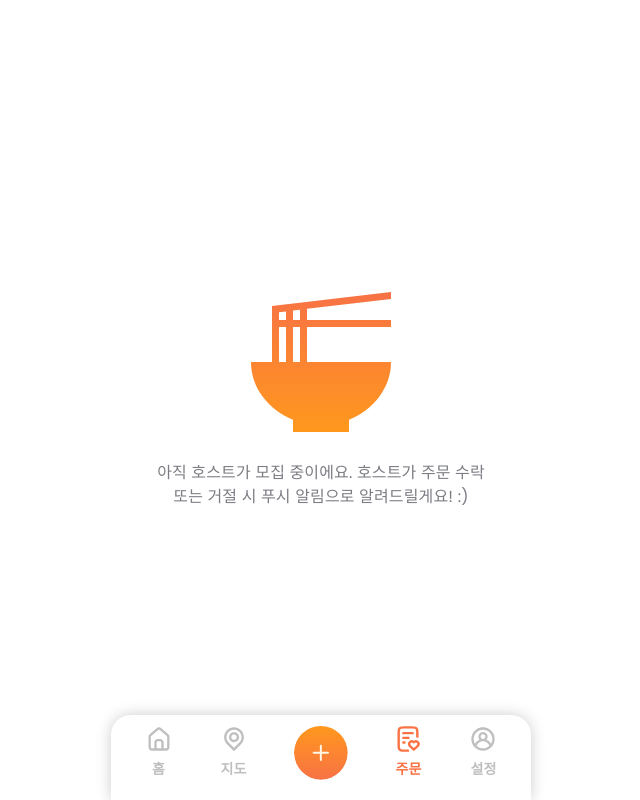
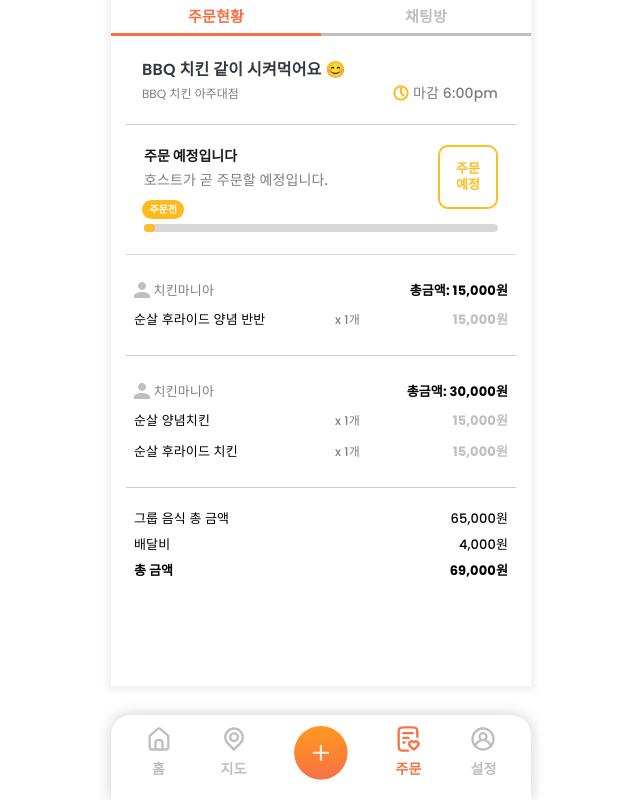
Before and after one commit to nayong2021/delivery_together-FE, a React (Create React App) app in the folder betweenus/: page /state in a window 1280 px wide. Shown: the whole page, without its empty margins (319-959 px from the left). Built offline with nearby package versions, Linux system fonts and the light colour scheme.

Commit message:
feat: Add Guest & Host Before Order html, css

```diff
--- a/betweenus/src/assets/css/common.css
+++ b/betweenus/src/assets/css/common.css
@@ -1668,6 +1668,7 @@
   border-radius: 4px;
   box-sizing: border-box;
   background: #febd22;
+  width: 3%;
 }
 .progress-group .bubble {
   display: inline-flex;
--- a/betweenus/src/components/OrderState/GuestBeforeOrder.js
+++ b/betweenus/src/components/OrderState/GuestBeforeOrder.js
@@ -0,0 +1,117 @@
+import * as React from "react";
+import "../../assets/css/common.css";
+import { ReactComponent as Clock } from "../../assets/img/ico_clock1.svg";
+import { ReactComponent as User } from "../../assets/img/ico_user1.svg";
+
+const GuestBeforeOrder = () => {
+  return (
+    <div className="GuestBeforeOrder">
+      <header className="header">
+        <div className="tab-menu">
+          <a href="state.html" className="active">
+            주문현황
+          </a>
+          <a href="chat.html">채팅방</a>
+        </div>
+      </header>
+
+      <section className="state">
+        <div className="wrap">
+          <div className="item-info">
+            <div className="tit">BBQ 치킨 같이 시켜먹어요 😊</div>
+            <div className="group">
+              <div className="place">BBQ 치킨 아주대점</div>
+              <div className="time">
+                <Clock />
+                &nbsp;마감 6:00pm
+              </div>
+            </div>
+          </div>
+
+          <div className="delivery-state">
+            <div className="message">주문 예정입니다</div>
+            <div className="time">호스트가 곧 주문할 예정입니다.</div>
+            <div className="timer">
+              주문 <br />
+              예정
+            </div>
+            <div className="progress-group">
+              <div className="bg">
+                <div className="current">
+                  <span className="bubble bubble-v1">주문전</span>
+                </div>
+              </div>
+            </div>
+          </div>
+
+          <ol className="list-cart">
+            <li>
+              <div className="order-info">
+                <div className="user">
+                  <User />
+                  &nbsp;치킨마니아
+                </div>
+                <div className="total-price">총금액: 15,000원</div>
+              </div>
+
+              <div className="menu-group">
+                <div className="menu">
+                  <div className="tit">순살 후라이드 양념 반반</div>
+                  <div className="num">x 1개</div>
+                  <div className="price">15,000원</div>
+                </div>
+              </div>
+            </li>
+
+            <li>
+              <div className="order-info">
+                <div className="user">
+                  <User />
+                  &nbsp;치킨마니아
+                </div>
+                <div className="total-price">총금액: 30,000원</div>
+              </div>
+
+              <div className="menu-group">
+                <div className="menu">
+                  <div className="tit">순살 양념치킨</div>
+                  <div className="num">x 1개</div>
+                  <div className="price">15,000원</div>
+                </div>
+
+                <div className="menu">
+                  <div className="tit">순살 후라이드 치킨</div>
+                  <div className="num">x 1개</div>
+                  <div className="price">15,000원</div>
+                </div>
+              </div>
+            </li>
+          </ol>
+
+          <ol className="order-result">
+            <li>
+              <div className="tit">그룹 음식 총 금액</div>
+              <div className="txt">65,000원</div>
+            </li>
+
+            <li>
+              <div className="tit">배달비</div>
+              <div className="txt">4,000원</div>
+            </li>
+
+            <li>
+              <div className="tit">
+                <strong>총 금액</strong>
+              </div>
+              <div className="txt">
+                <strong>69,000원</strong>
+              </div>
+            </li>
+          </ol>
+        </div>
+      </section>
+    </div>
+  );
+};
+
+export default GuestBeforeOrder;
--- a/betweenus/src/components/OrderState/HostBeforeOrder.js
+++ b/betweenus/src/components/OrderState/HostBeforeOrder.js
@@ -1,9 +1,118 @@
 import * as React from "react";
 import "../../assets/css/common.css";
-import { ReactComponent as User1 } from "../../assets/img/ico_user1.svg";
+import { ReactComponent as Clock } from "../../assets/img/ico_clock1.svg";
+import { ReactComponent as User } from "../../assets/img/ico_user1.svg";
 
 const HostBeforeOrder = () => {
-  return <div></div>;
+  return (
+    <div class="HostBeforeOrder">
+      <header class="header">
+        <div class="tab-menu">
+          <a href="state.html" class="active">
+            주문현황
+          </a>
+          <a href="chat.html">채팅방</a>
+        </div>
+      </header>
+
+      <section class="state">
+        <div class="wrap">
+          <div class="item-info">
+            <div class="tit">BBQ 치킨 같이 시켜먹어요 😊</div>
+            <div class="group">
+              <div class="place">BBQ 치킨 아주대점</div>
+              <div class="time">
+                <Clock />
+                &nbsp;마감 6:00pm
+              </div>
+            </div>
+          </div>
+
+          <div class="delivery-state">
+            <div class="message">
+              <img
+                src={require("../../assets/img/ico_mark1.svg").default}
+                alt=" "
+              />
+              &nbsp;배달 주문을 완료해주세요!
+            </div>
+            <div class="time">배달 주문 후 도착 예정시간을 입력해주세요.</div>
+            <div class="inp-group-timer">
+              <input type="text" placeholder="남은 시간" class="inp-timer" />
+              <button type="button" class="btn-timer">
+                시간 등록
+              </button>
+            </div>
+          </div>
+
+          <ol class="list-cart">
+            <li>
+              <div class="order-info">
+                <div class="user">
+                  <User />
+                  &nbsp;치킨마니아
+                </div>
+                <div class="total-price">총금액: 15,000원</div>
+              </div>
+
+              <div class="menu-group">
+                <div class="menu">
+                  <div class="tit">순살 후라이드 양념 반반</div>
+                  <div class="num">x 1개</div>
+                  <div class="price">15,000원</div>
+                </div>
+              </div>
+            </li>
+
+            <li>
+              <div class="order-info">
+                <div class="user">
+                  <User />
+                  &nbsp;치킨마니아
+                </div>
+                <div class="total-price">총금액: 30,000원</div>
+              </div>
+
+              <div class="menu-group">
+                <div class="menu">
+                  <div class="tit">순살 양념치킨</div>
+                  <div class="num">x 1개</div>
+                  <div class="price">15,000원</div>
+                </div>
+
+                <div class="menu">
+                  <div class="tit">순살 후라이드 치킨</div>
+                  <div class="num">x 1개</div>
+                  <div class="price">15,000원</div>
+                </div>
+              </div>
+            </li>
+          </ol>
+
+          <ol class="order-result">
+            <li>
+              <div class="tit">그룹 음식 총 금액</div>
+              <div class="txt">65,000원</div>
+            </li>
+
+            <li>
+              <div class="tit">배달비</div>
+              <div class="txt">4,000원</div>
+            </li>
+
+            <li>
+              <div class="tit">
+                <strong>총 금액</strong>
+              </div>
+              <div class="txt">
+                <strong>69,000원</strong>
+              </div>
+            </li>
+          </ol>
+        </div>
+      </section>
+    </div>
+  );
 };
 
 export default HostBeforeOrder;
--- a/betweenus/src/pages/OrderState/State.js
+++ b/betweenus/src/pages/OrderState/State.js
@@ -6,15 +6,19 @@
 import HostNoGuest from "../../components/OrderState/HostNoGuest";
 import HostYesGuest from "../../components/OrderState/HostYesGuest";
 import GuestWaitRecruit from "../../components/OrderState/GuestWaitRecruit";
+import HostBeforeOrder from "../../components/OrderState/HostBeforeOrder";
+import GuestBeforeOrder from "../../components/OrderState/GuestBeforeOrder";
 
 const State = () => {
   return (
-    <div className="Map">
+    <div className="State">
       <MetaTag />
       {/* <JoinBefore /> */}
       {/* <HostYesGuest /> */}
       {/* <HostNoGuest /> */}
-      <GuestWaitRecruit />
+      {/* <GuestWaitRecruit /> */}
+      {/* <HostBeforeOrder /> */}
+      <GuestBeforeOrder />
       <BottomNavigation order={"active"} />
     </div>
   );
```
